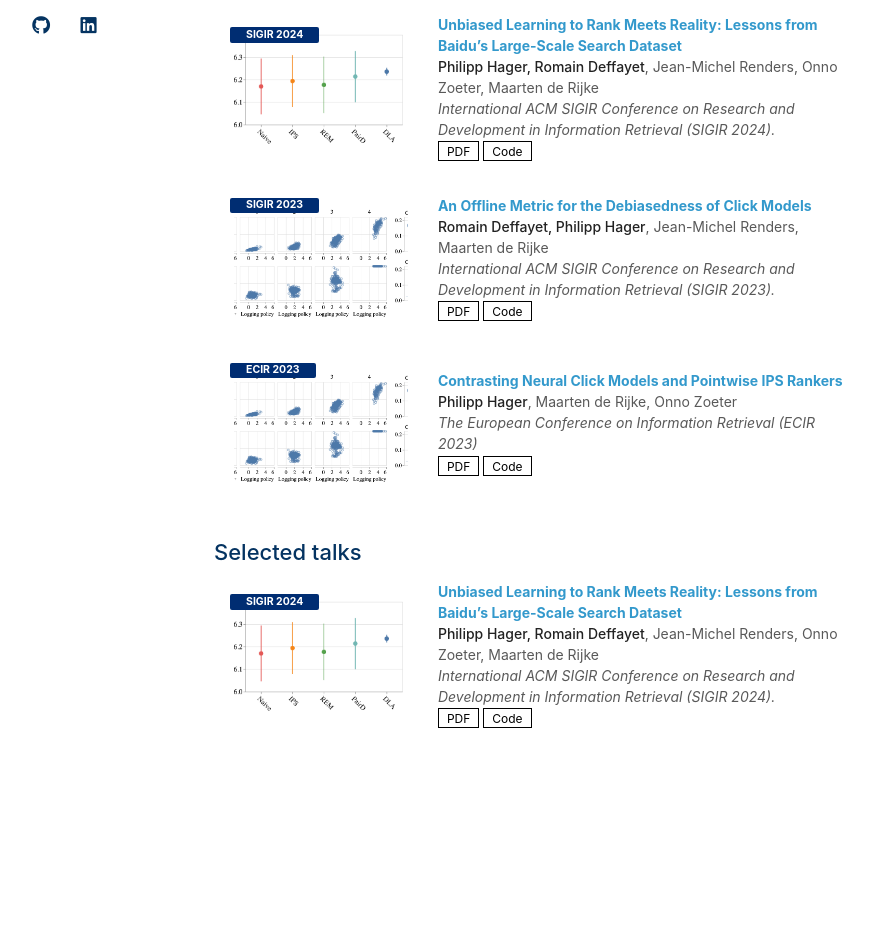
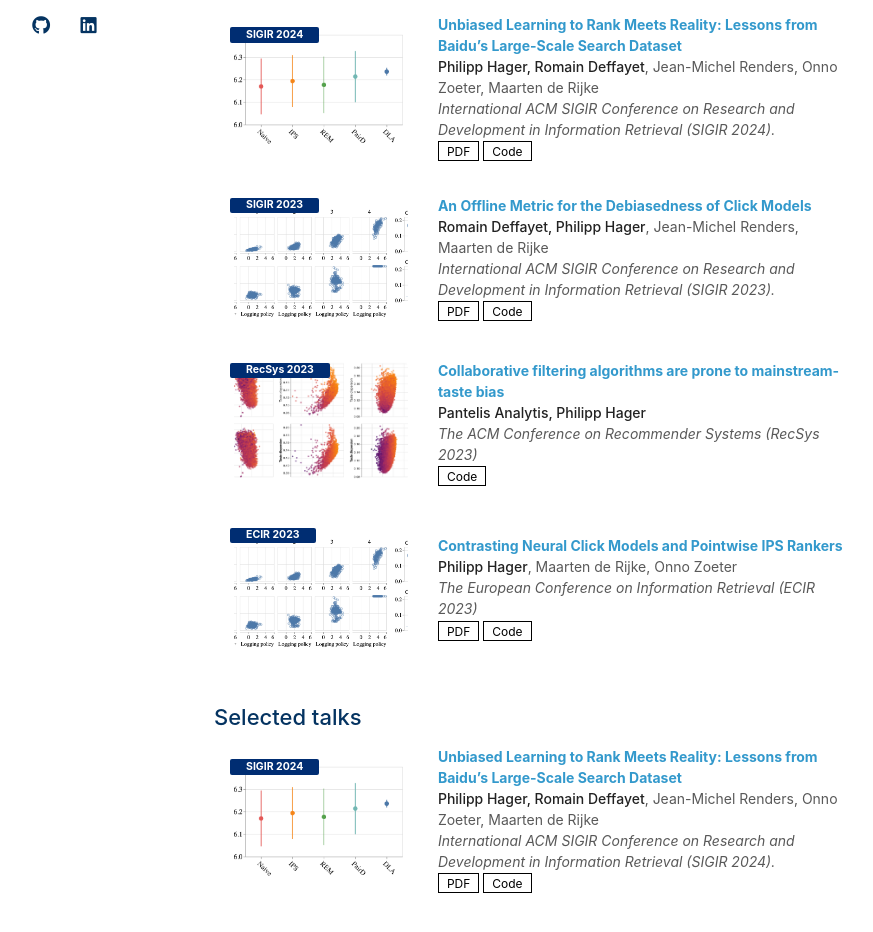
Before and after one commit to philipphager/philipphager.github.io, a Jekyll site: the page built from index.md, in a window 1280 px wide and 1398 px high. Shown: the part 385-1317 px from the top of the window, without its empty margins (256-1129 px from the left). Built offline with Jekyll 4.4.1, drawn with Linux system fonts in a browser that asks for light colours; nearby versions of some CDN libraries; a style sheet for code colours, icons or effects is not loaded; our own code applies the rules of GitHub Pages for plain Markdown files.

Commit message:
Update publications

```diff
--- a/_data/publications.yml
+++ b/_data/publications.yml
@@ -16,8 +16,20 @@ main:
     conference: International ACM SIGIR Conference on Research and Development in Information Retrieval (SIGIR 2023).
     pdf: https://arxiv.org/pdf/2304.09560
     code: https://github.com/philipphager/sigir-cmip
+    poster: ./assets/posters/2023-sigir-debiasedness.pdf
     bibtex:
     image: ./assets/teasers/sigir-2023.png
+    notes:
+
+  - title: "Collaborative filtering algorithms are prone to mainstream-taste bias"
+    authors: <strong>Pantelis Analytis, Philipp Hager</strong>
+    conference_short: RecSys 2023
+    conference: The ACM Conference on Recommender Systems (RecSys 2023)
+    pdf:
+    code: https://github.com/philipphager/recsys-mainstream-taste-bias
+    poster: ./assets/posters/2023-recsys-mainstream-taste.pdf
+    bibtex:
+    image: ./assets/teasers/recsys-2023.png
     notes:
 
   - title: "Contrasting Neural Click Models and Pointwise IPS Rankers"
@@ -26,6 +38,7 @@ main:
     conference: The European Conference on Information Retrieval (ECIR 2023)
     pdf: https://irlab.science.uva.nl/wp-content/papercite-data/pdf/hager-2023-contrasting.pdf
     code: https://github.com/philipphager/ultr-cm-vs-ips
+    poster: ./assets/posters/2022-cm-vs-ips.pdf
     bibtex:
     image: ./assets/teasers/ecir-2023.png
     notes:
```
Also changed, not shown: assets/teasers/recsys-2023.png (added).
